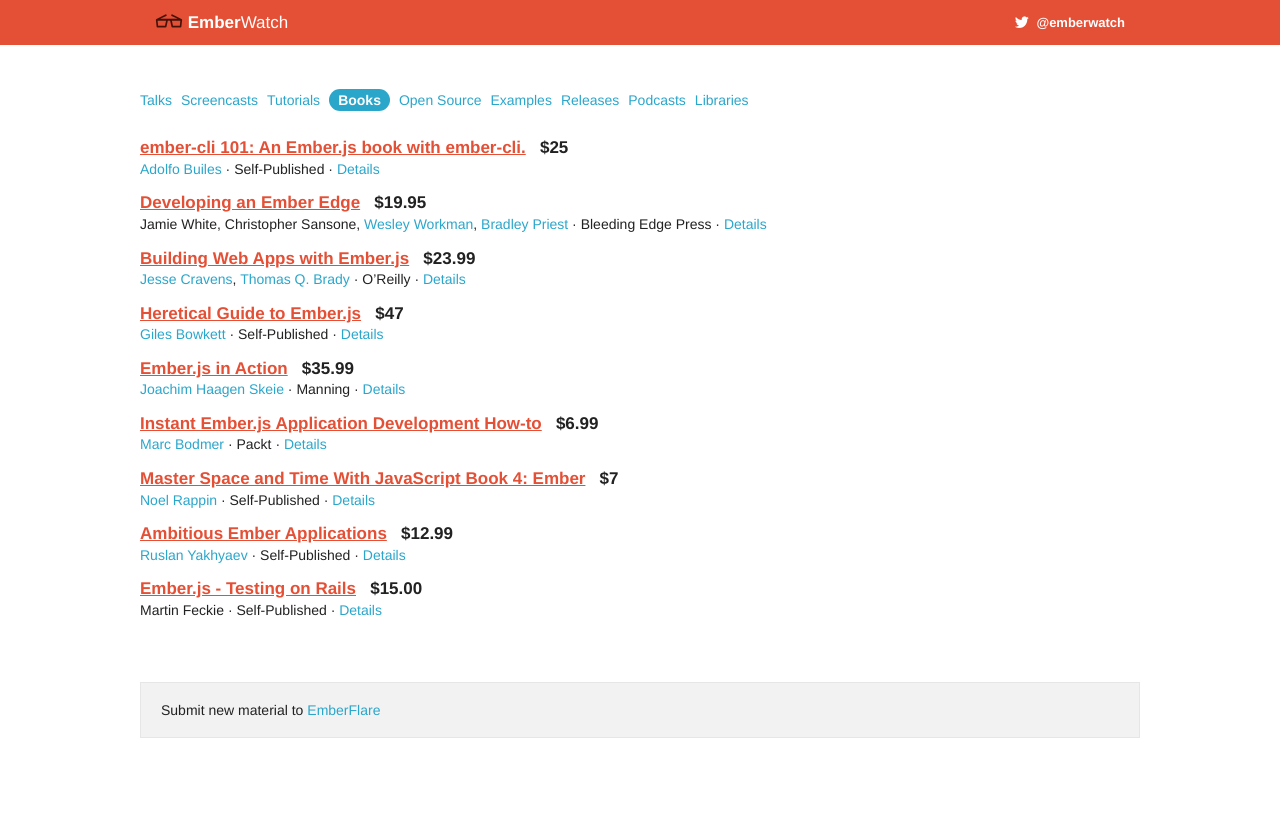
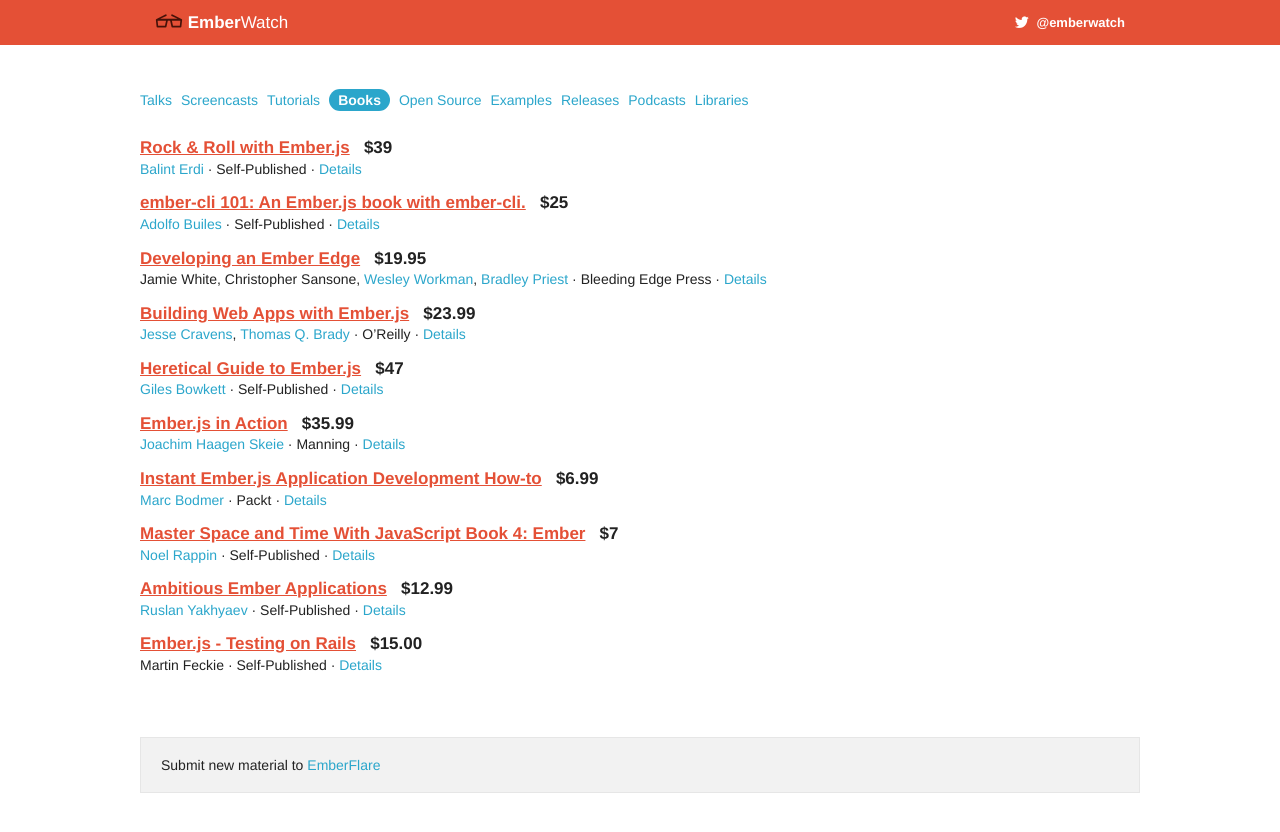
Before and after one commit to emberwatch/emberwatch, a Jekyll site: the page built from books.html, in a window 1280 px wide. Shown: the top 832 px of the page. Built offline with Jekyll 4.4.1, drawn with Linux system fonts in a browser that asks for light colours; comment, search, counter and statistics services are not loaded.

Commit message:
Add Rock and Roll with Ember.js

```diff
--- a/_data/books.yml
+++ b/_data/books.yml
@@ -1,4 +1,10 @@
 ---
+- title: 'Rock & Roll with Ember.js'
+  author_ids:
+  - 94
+  publisher: Self-Published
+  url: http://balinterdi.com/rock-and-roll-with-emberjs/
+  price: $39
 - title: 'ember-cli 101: An Ember.js book with ember-cli.'
   author_ids:
   - 148
```
